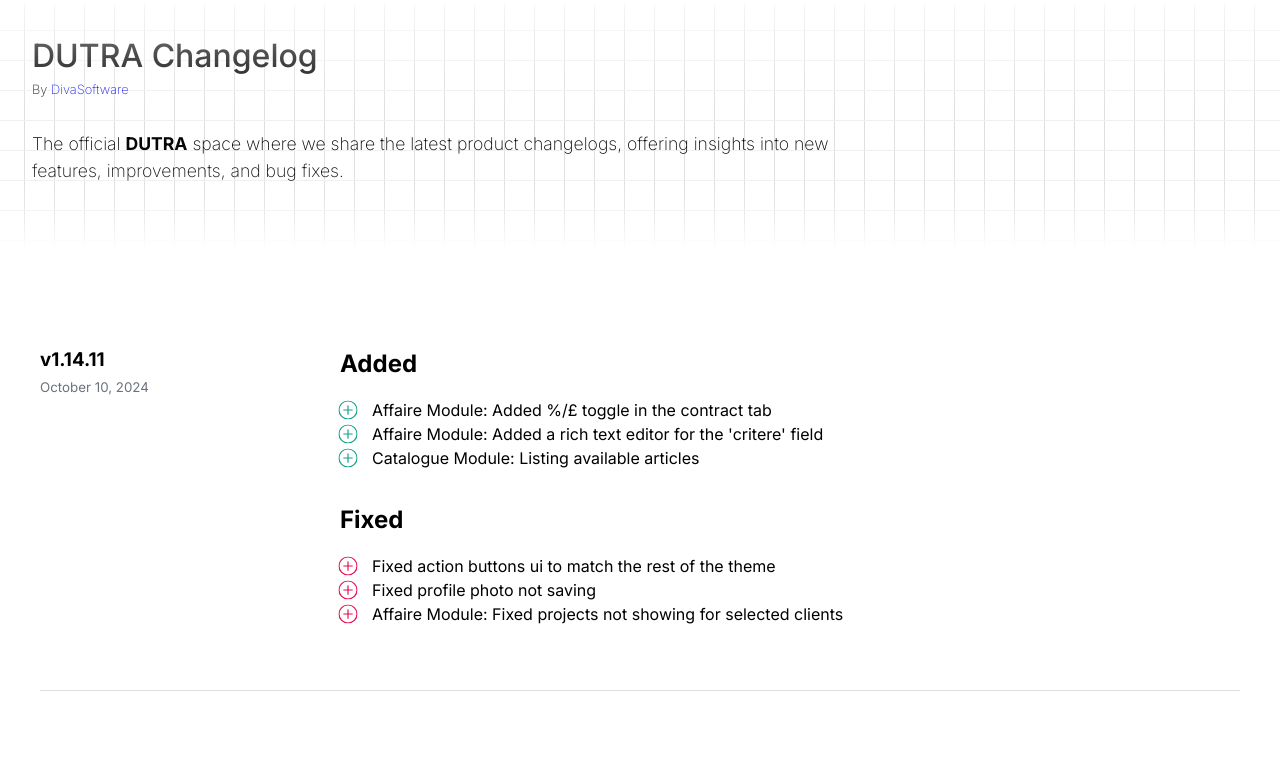
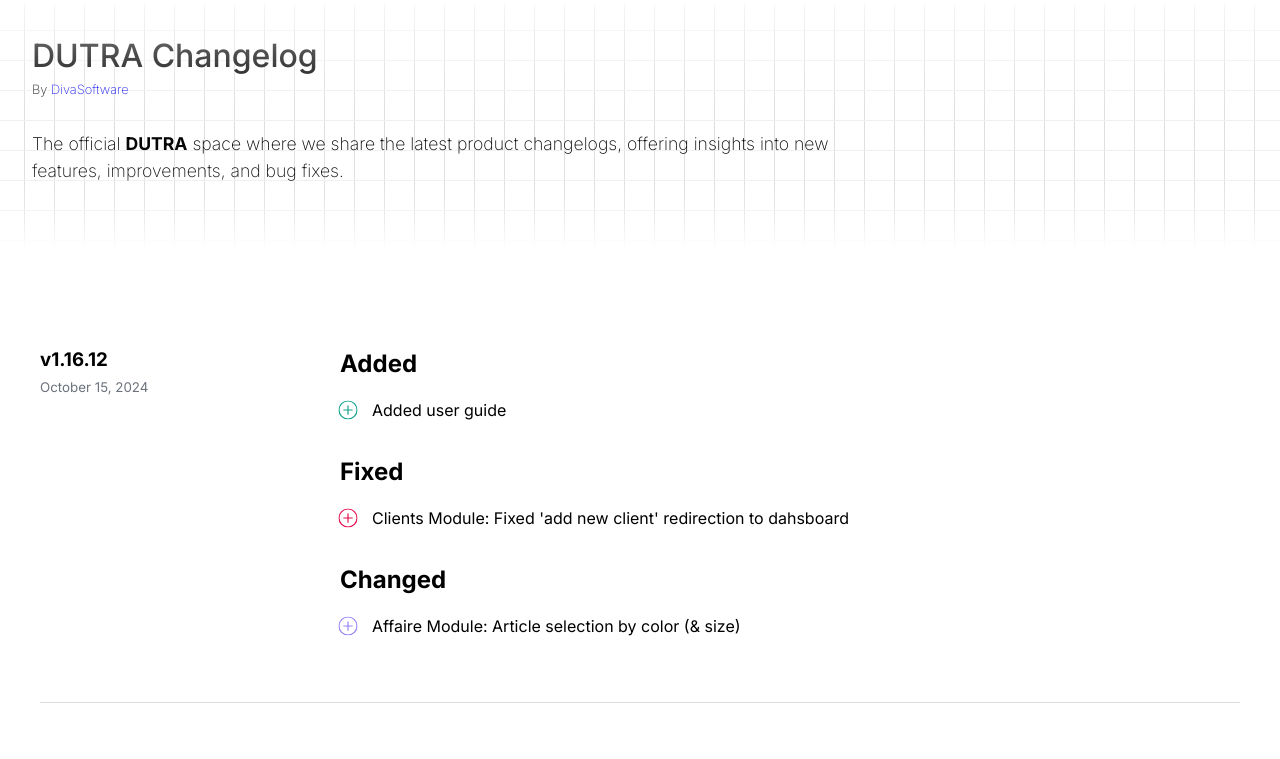
Before and after one commit to divaSoft-gg/Dutra-CHANGELOG, a React (Vite) app: page / in a window 1280 px wide. Shown: the top 759 px of the page. Built offline with nearby package versions, Linux system fonts and the light colour scheme; the HTML template or start-up script is replaced by a standard one.

Commit message:
chore: version change

```diff
--- a/src/data/data.js
+++ b/src/data/data.js
@@ -1,4 +1,17 @@
 export const VERSION_DETAILS = [
+    {
+        "version": "1.16.12",
+        "date": "October 15, 2024",
+        "added": [
+            "Added user guide",
+        ],
+        "changed": [
+            'Affaire Module: Article selection by color (& size)'
+        ],
+        "fixed": [
+            "Clients Module: Fixed 'add new client' redirection to dahsboard",
+        ],
+    },
     {
         "version": "1.14.11",
         "date": "October 10, 2024",
```
